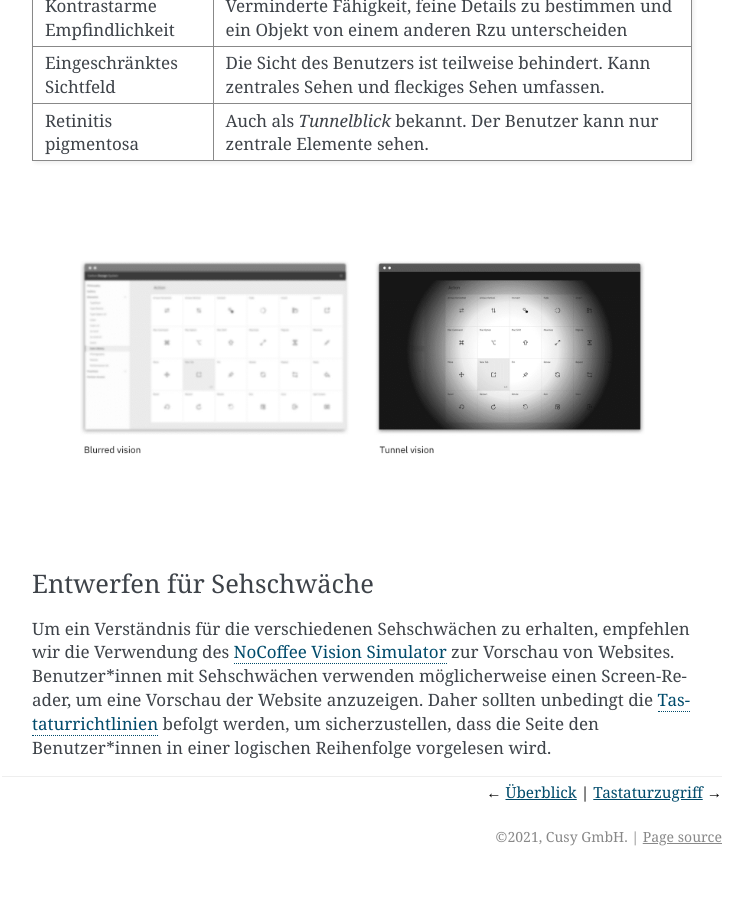
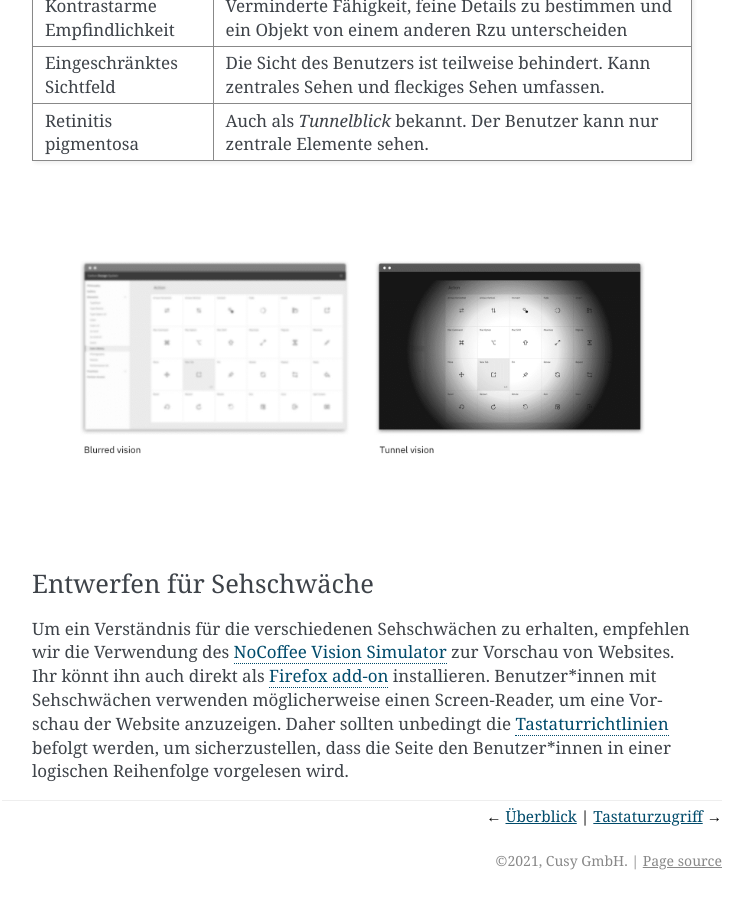
Before and after one commit to cusyio/cusy-design-system, a Sphinx documentation site: the page built from docs/accessibility/color.rst, in a window 1280 px wide and 900 px high, scrolled down 2326 px. Shown: the whole window, without its empty margins (388-1141 px from the left). Built offline with Sphinx 7.4.7, drawn with Linux system fonts in a browser that asks for light colours; before the commit the page ends 3202 px from its top, so only the background shows below that.

Commit message:
Add Firefox add-on NoCoffee

```diff
--- a/docs/accessibility/color.rst
+++ b/docs/accessibility/color.rst
@@ -113,8 +113,10 @@ Entwerfen für Sehschwäche
 
 Um ein Verständnis für die verschiedenen Sehschwächen zu erhalten, empfehlen wir
 die Verwendung des `NoCoffee Vision Simulator
-<https://github.com/eeejay/NoCoffee>`_ zur Vorschau von Websites. Benutzer*innen
-mit Sehschwächen verwenden möglicherweise einen Screen-Reader, um eine Vorschau
-der Website anzuzeigen. Daher sollten unbedingt die :doc:`Tastaturrichtlinien
-<keyboard>` befolgt werden, um sicherzustellen, dass die Seite den
-Benutzer*innen in einer logischen Reihenfolge vorgelesen wird.
+<https://github.com/eeejay/NoCoffee>`_ zur Vorschau von Websites. Ihr könnt ihn
+auch direkt als `Firefox add-on
+<https://addons.mozilla.org/en-US/firefox/addon/nocoffee/>`_ installieren.
+Benutzer*innen mit Sehschwächen verwenden möglicherweise einen Screen-Reader, um
+eine Vorschau der Website anzuzeigen. Daher sollten unbedingt die
+:doc:`Tastaturrichtlinien <keyboard>` befolgt werden, um sicherzustellen, dass
+die Seite den Benutzer*innen in einer logischen Reihenfolge vorgelesen wird.
```
